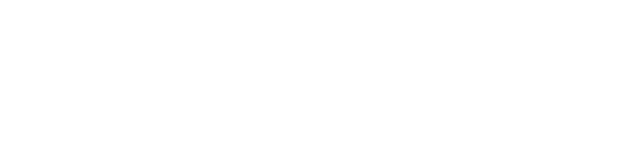
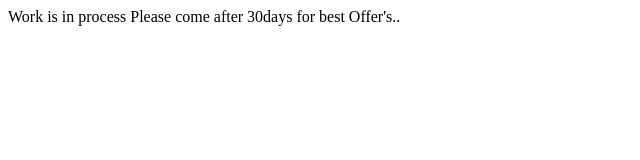
Before and after one commit to Raghavendramanvi/IndianEcommerce, a plain HTML site: page index.html in a window 1280 px wide. Shown: the whole page, without its empty margins (0-640 px from the left). Drawn offline with Linux system fonts and the light colour scheme.

Commit message:
Just an update

```diff
--- a/index.html
+++ b/index.html
@@ -8,6 +8,6 @@
     <link rel="stylesheet" href="css/style.css">
 </head>
 <body>
-
+   Work is in process Please come after 30days for best Offer's..
 </body>
 </html>
```
Also changed, not shown: 1 other file.
